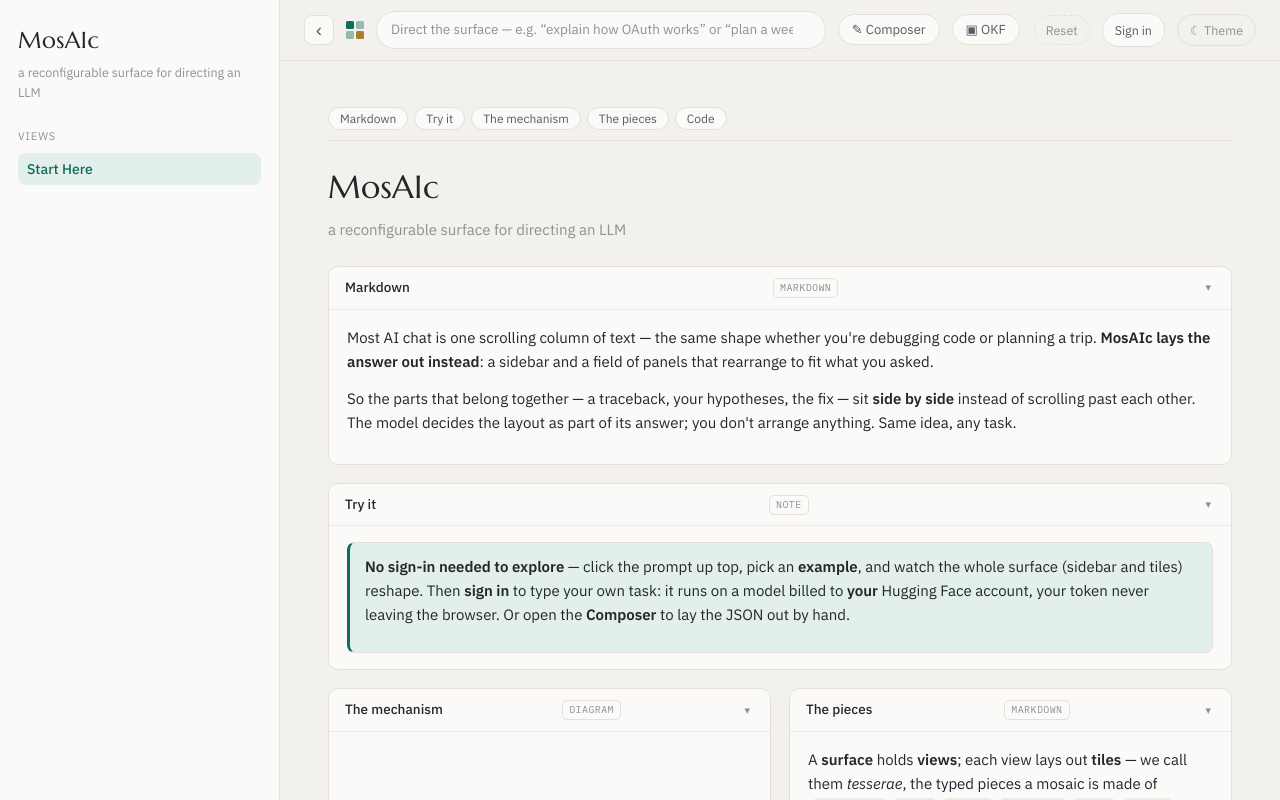
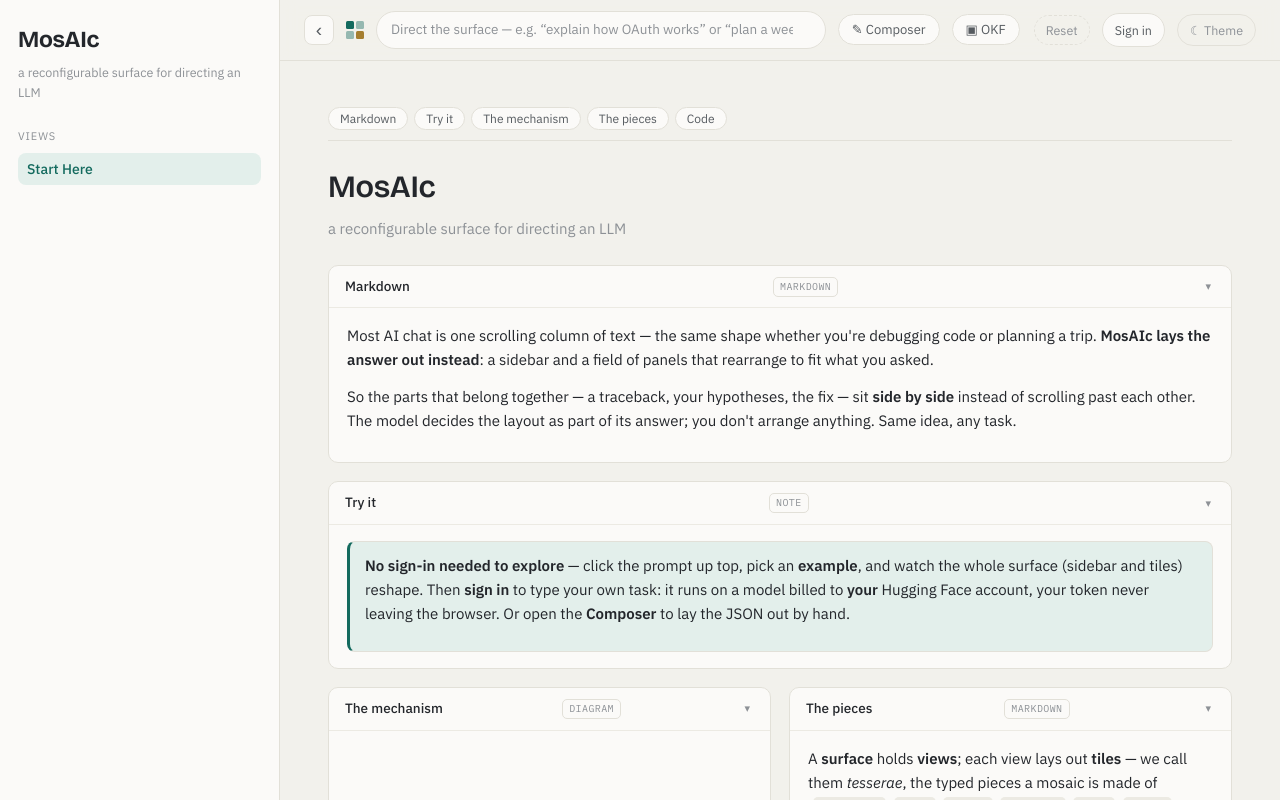
Before and after one commit to vonargo/mosAIc, a website with bundled scripts: page index.html in a window 1280 px wide. Built offline with nearby package versions, Linux system fonts and the light colour scheme.

Commit message:
2.0: display face Marcellus → Bricolage Grotesque — the brand needed weight; characterful grotesque at 600/700 (designer-loved, engineering-clean), tracking retightened

```diff
--- a/index.html
+++ b/index.html
@@ -12,7 +12,7 @@
   <meta property="og:image" content="screenshot.png">
   <link rel="preconnect" href="https://fonts.googleapis.com">
   <link rel="preconnect" href="https://fonts.gstatic.com" crossorigin>
-  <link href="https://fonts.googleapis.com/css2?family=Marcellus&family=IBM+Plex+Mono:wght@400;500&family=IBM+Plex+Sans:ital,wght@0,300;0,400;0,500;0,600;1,400&display=swap" rel="stylesheet">
+  <link href="https://fonts.googleapis.com/css2?family=Bricolage+Grotesque:opsz,wght@12..96,500;12..96,600;12..96,700&family=IBM+Plex+Mono:wght@400;500&family=IBM+Plex+Sans:ital,wght@0,300;0,400;0,500;0,600;1,400&display=swap" rel="stylesheet">
   <!-- Seed the theme before first paint so a dark user never sees a light flash. -->
   <script>try{document.documentElement.setAttribute('data-theme',localStorage.getItem('mosaic-theme')||(matchMedia('(prefers-color-scheme: dark)').matches?'dark':'light'))}catch(e){}</script>
   <link rel="stylesheet" href="style.css">
--- a/style.css
+++ b/style.css
@@ -27,7 +27,7 @@
   --radius:    10px;
   --mono: "IBM Plex Mono", ui-monospace, SFMono-Regular, Menlo, monospace;
   --sans: "IBM Plex Sans", system-ui, -apple-system, sans-serif;
-  --display: "Marcellus", Georgia, serif;
+  --display: "Bricolage Grotesque", var(--sans);
 }
 
   /* Dark theme — the night wall: same materials, lamplit. Toggled by data-theme on <html>. */
@@ -75,7 +75,7 @@
   position: relative; transition: margin-left .18s ease;
 }
 .brand { margin-bottom: 26px; }
-.brand-title { font-family: var(--display); font-weight: 400; font-size: 23px; letter-spacing: .02em; }
+.brand-title { font-family: var(--display); font-weight: 700; font-size: 23px; letter-spacing: -0.015em; }
 .brand-sub  { color: var(--ink-faint); font-size: 12.5px; margin-top: 3px; }
 
 .nav-group-label {
@@ -184,7 +184,7 @@
 
 /* ── View heading ────────────────────────────────────────── */
 .view-head { margin-bottom: 24px; }
-.doc-title { font-family: var(--display); font-weight: 400; font-size: 32px; letter-spacing: .015em; margin: 0 0 6px; }
+.doc-title { font-family: var(--display); font-weight: 600; font-size: 31px; letter-spacing: -0.02em; margin: 0 0 6px; }
 .doc-sub   { color: var(--ink-faint); margin: 0; }
 
 /* ── Tessera grid + layouts ──────────────────────────────── */
@@ -220,7 +220,7 @@
 
 /* ── Markdown / doc surface ──────────────────────────────── */
 #view h1, #view h2, #view h3, .md-h {
-  font-family: var(--display); font-weight: 400; letter-spacing: .01em;
+  font-family: var(--display); font-weight: 600; letter-spacing: -0.01em;
   line-height: 1.3; margin: 26px 0 10px;
 }
 .md-h1 { font-size: 22px; } .md-h2 { font-size: 20px; } .md-h3 { font-size: 16px; } .md-h4 { font-size: 14px; color: var(--ink-soft); }
```
